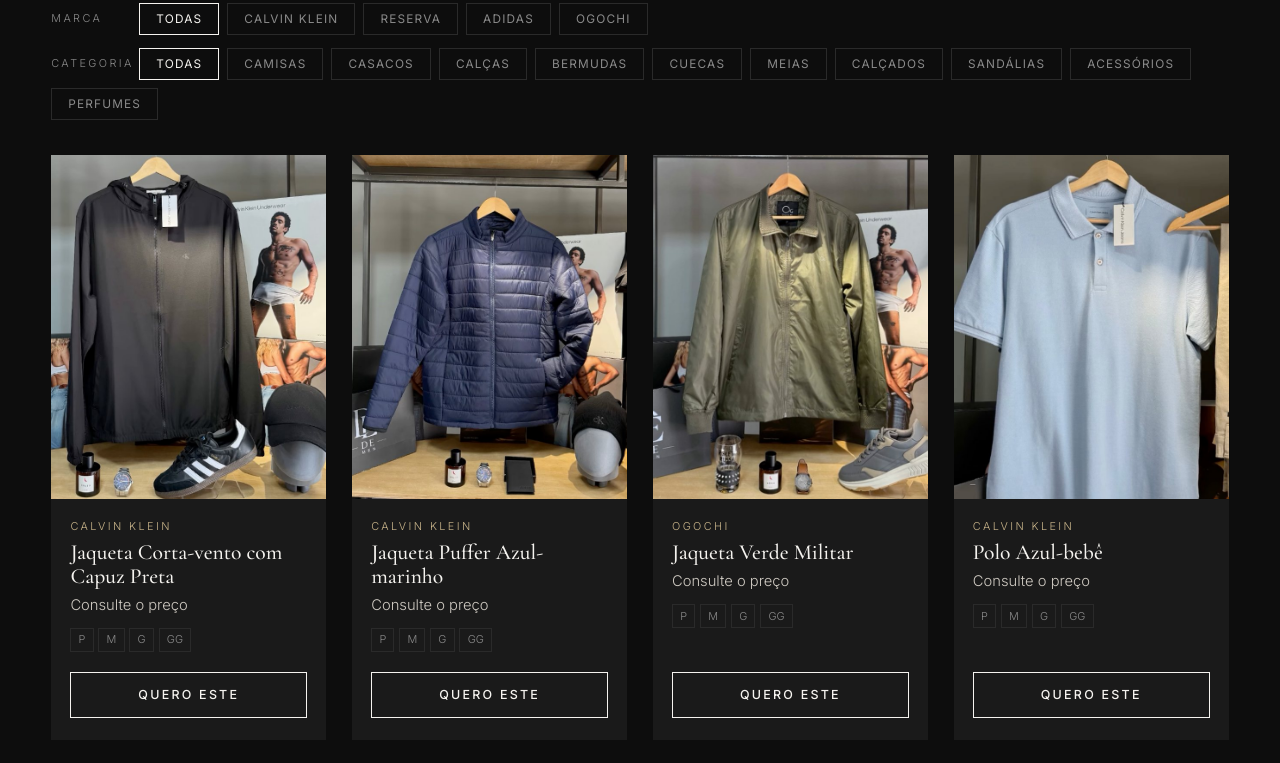
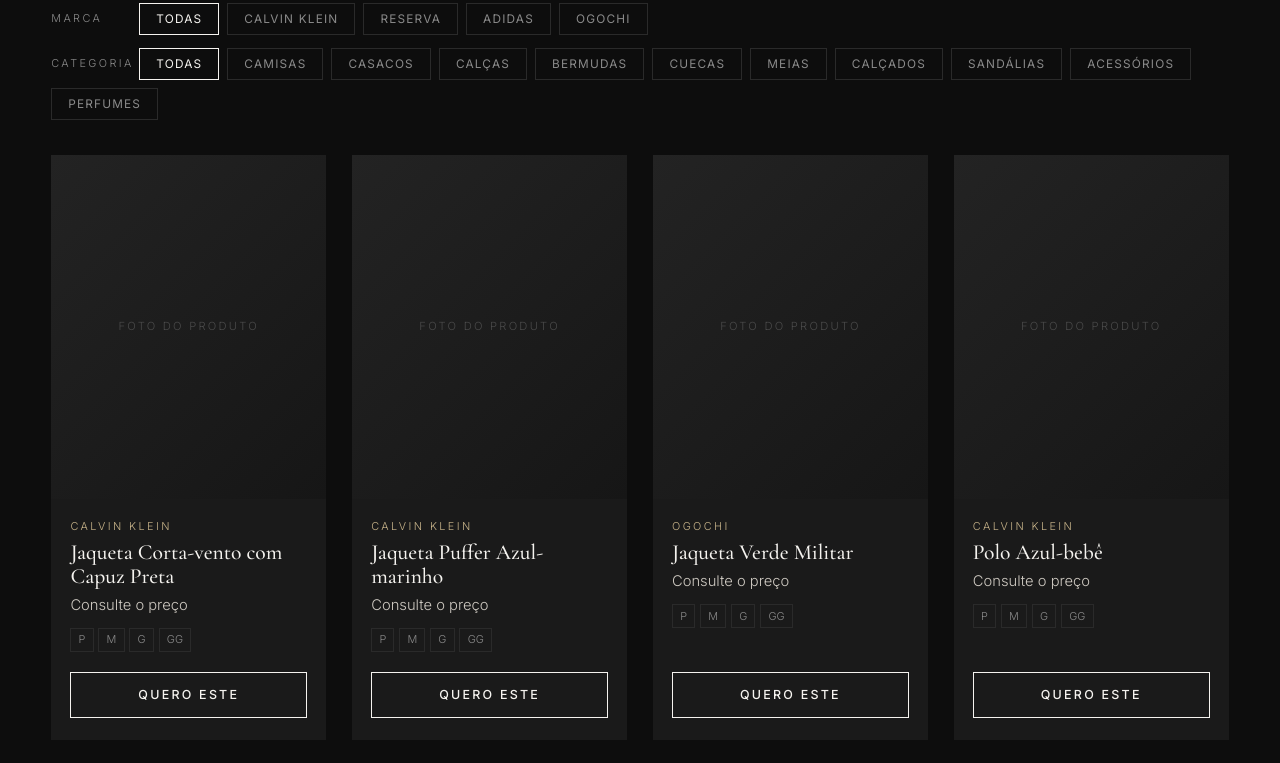
Before and after one commit to Thomas4332/demen-site, a plain HTML site: page index.html in a window 1280 px wide. Shown: the part 1582-2345 px from the top of the page. Drawn offline with nearby package versions, Linux system fonts and the light colour scheme.

Commit message:
Remove as fotos dos produtos e da seção A loja
Co-Authored-By: Claude Opus 5.5 <noreply@anthropic.com>
Claude-Session: https://claude.ai/code/session_01QZv2NYwJ3vgBiHLmTbZ4Ym

```diff
--- a/index.html
+++ b/index.html
@@ -198,7 +198,7 @@ const LOJA = {
   envio: "Enviamos para todo o Brasil pelos Correios. O frete é calculado pelo seu CEP no WhatsApp.", // confirmar
   trocas: "Trocas em até 7 dias, com a etiqueta e a peça sem uso.", // confirmar com o dono
   fotoCapa: "",                     // ex.: "fotos/capa.jpg"
-  fotoSobre: "fotos/loja-look-ogochi.jpg",
+  fotoSobre: "",                    // ex.: "fotos/loja.jpg"
   clientes: ["", "", "", "", "", "", "", ""] // até 8 fotos: "fotos/cliente1.jpg"
 };
 
@@ -225,19 +225,17 @@ const CATALOGOS = [
 
 // Produtos. Preço vazio = "Consulte o preço". Tamanhos vazios = não mostra.
 const PRODUTOS = [
-  // ===== Com foto real da loja =====
-  { nome:"Jaqueta Corta-vento com Capuz Preta", marca:"Calvin Klein", cat:"Casacos", preco:"", tam:["P","M","G","GG"], foto:"fotos/jaqueta-ck-capuz-preta.jpg" },
-  { nome:"Jaqueta Puffer Azul-marinho",        marca:"Calvin Klein", cat:"Casacos", preco:"", tam:["P","M","G","GG"], foto:"fotos/jaqueta-puffer-ck-marinho.jpg" },
-  { nome:"Jaqueta Verde Militar",              marca:"Ogochi",       cat:"Casacos", preco:"", tam:["P","M","G","GG"], foto:"fotos/jaqueta-ogochi-verde.jpg" },
-  { nome:"Polo Azul-bebê",                     marca:"Calvin Klein", cat:"Camisas", preco:"", tam:["P","M","G","GG"], foto:"fotos/polo-ck-azul-bebe.jpg" },
-  { nome:"Calça Sarja Areia",                  marca:"Ogochi",       cat:"Calças",  preco:"", tam:["38","40","42","44","46"], foto:"fotos/calca-sarja-ogochi-areia.jpg" },
-  { nome:"Tênis Samba Preto",                  marca:"Adidas",       cat:"Calçados",preco:"", tam:["38","39","40","41","42","43","44"], foto:"fotos/tenis-adidas-samba.jpg" },
-  { nome:"Boné Preto",                         marca:"Calvin Klein", cat:"Acessórios", sub:"Bonés",     preco:"", tam:[], foto:"fotos/bone-ck-preto.jpg" },
-  { nome:"Gorro Preto",                        marca:"Calvin Klein", cat:"Acessórios", sub:"Gorros",    preco:"", tam:[], foto:"fotos/gorro-ck-preto.jpg" },
-  { nome:"Carteira Preta",                     marca:"Ogochi",       cat:"Acessórios", sub:"Carteiras", preco:"", tam:[], foto:"fotos/carteira-ogochi-preta.jpg" },
-  { nome:"Perfume Preto",                      marca:"Reserva",      cat:"Perfumes", preco:"", tam:[], foto:"fotos/perfume-reserva-preto.jpg" },
+  { nome:"Jaqueta Corta-vento com Capuz Preta", marca:"Calvin Klein", cat:"Casacos", preco:"", tam:["P","M","G","GG"], foto:"" },
+  { nome:"Jaqueta Puffer Azul-marinho",        marca:"Calvin Klein", cat:"Casacos", preco:"", tam:["P","M","G","GG"], foto:"" },
+  { nome:"Jaqueta Verde Militar",              marca:"Ogochi",       cat:"Casacos", preco:"", tam:["P","M","G","GG"], foto:"" },
+  { nome:"Polo Azul-bebê",                     marca:"Calvin Klein", cat:"Camisas", preco:"", tam:["P","M","G","GG"], foto:"" },
+  { nome:"Calça Sarja Areia",                  marca:"Ogochi",       cat:"Calças",  preco:"", tam:["38","40","42","44","46"], foto:"" },
+  { nome:"Tênis Samba Preto",                  marca:"Adidas",       cat:"Calçados",preco:"", tam:["38","39","40","41","42","43","44"], foto:"" },
+  { nome:"Boné Preto",                         marca:"Calvin Klein", cat:"Acessórios", sub:"Bonés",     preco:"", tam:[], foto:"" },
+  { nome:"Gorro Preto",                        marca:"Calvin Klein", cat:"Acessórios", sub:"Gorros",    preco:"", tam:[], foto:"" },
+  { nome:"Carteira Preta",                     marca:"Ogochi",       cat:"Acessórios", sub:"Carteiras", preco:"", tam:[], foto:"" },
+  { nome:"Perfume Preto",                      marca:"Reserva",      cat:"Perfumes", preco:"", tam:[], foto:"" },
 
-  // ===== Ainda sem foto (trocar quando tiver) =====
   { nome:"Camiseta Básica",      marca:"Reserva",      cat:"Camisas",  preco:"", tam:["P","M","G","GG"], foto:"" },
   { nome:"Camiseta Estampada",   marca:"Reserva",      cat:"Camisas",  preco:"", tam:["P","M","G","GG"], foto:"" },
   { nome:"Regata Esportiva",     marca:"Adidas",       cat:"Camisas",  preco:"", tam:["P","M","G","GG"], foto:"" },
```
